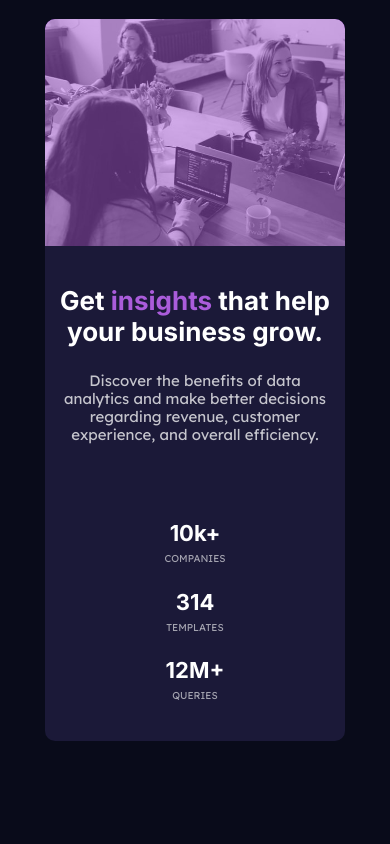
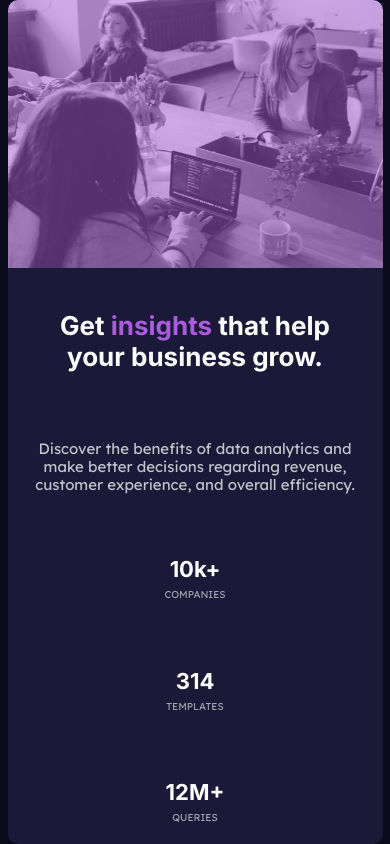
Before and after one commit to batistaTiago40/frontendmentorchallenge1, a plain HTML site: page index.html in a window 390 px wide. Drawn offline with Linux system fonts and the light colour scheme.

Commit message:
Corrections on responsive

```diff
--- a/style.css
+++ b/style.css
@@ -10,7 +10,7 @@ html {
 }
 
 body {
-  width: 1440px;
+  width: 100%;
   display: flex;
   align-items: center;
   justify-content: center;
@@ -21,7 +21,7 @@ body {
 }
 
 .main-container {
-  width: 80%;
+  width: 144rem;
   height: 50%;
   background: hsl(244, 38%, 16%);
   display: flex;
@@ -116,17 +116,22 @@ body {
 @media only screen and (max-width: 81.5rem) {
   html {
     font-size: 62.5%;
+    overflow: hidden;
   }
 
   body {
-    width: 37.5rem;
-    height: 90vh;
+    width: 100%;
+    height: 100vh;
     overflow: hidden;
+    display: flex;
+    flex-direction: column;
+    align-items: center;
+    justify-content: center;
   }
 
   .main-container {
-    width: 80%;
-    height: 95%;
+    width: 37.5rem;
+    height: 100%;
     display: flex;
     flex-direction: column-reverse;
     border-radius: 1rem;
@@ -149,9 +154,10 @@ body {
 
   .main-container .main-text .content .content-top {
     width: 100%;
+    height: 50%;
     display: flex;
     flex-direction: column;
-    justify-content: space-between;
+    justify-content: space-around;
   }
 
   .main-container .main-text .content h1 {
@@ -175,7 +181,7 @@ body {
     flex-direction: column;
     justify-content: space-between;
     align-items: center;
-    height: 40%;
+    height: 50%;
   }
 
   .main-container .main-text .content .lists ul {
```
